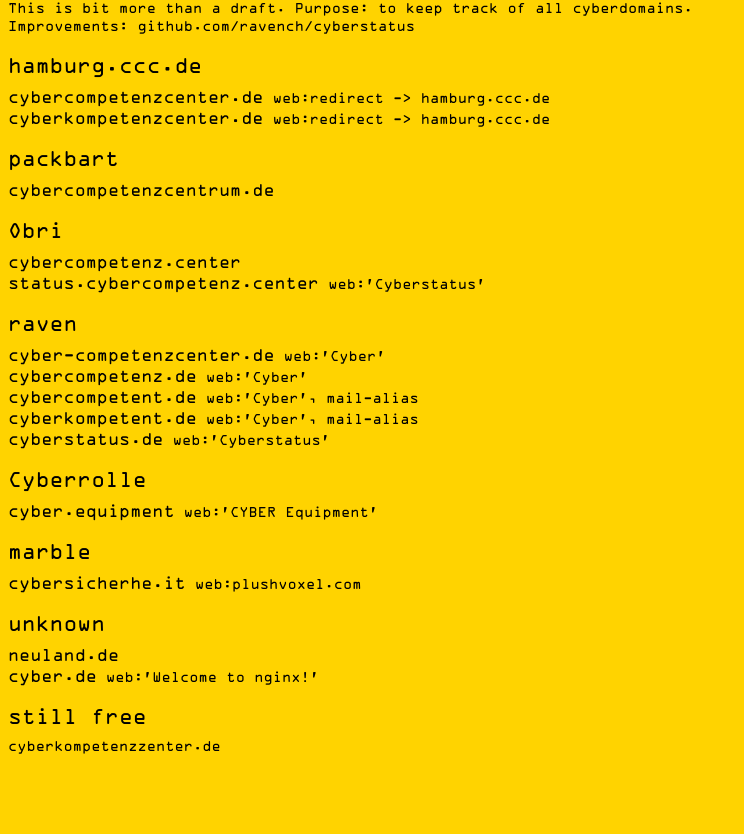
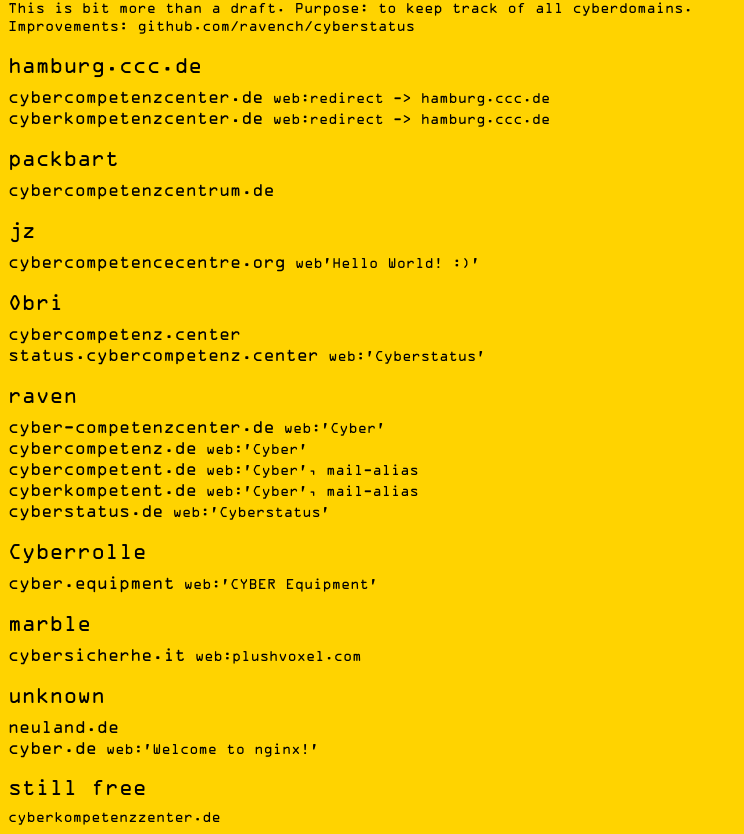
Before and after one commit to ampersize/cyberstatus, a plain HTML site: page htdocs/index.html in a window 1280 px wide. Shown: the part 61-895 px from the top of the page, without its empty margins (0-744 px from the left). Before the commit the page ends 824 px from the top, so only its background shows below. Drawn offline with Linux system fonts and the light colour scheme.

Commit message:
added  cybercompetencecentre.org

```diff
--- a/htdocs/index.html
+++ b/htdocs/index.html
@@ -28,6 +28,9 @@ Improvements: <a target="_blank" rel="external" href="https://github.com/ravench
 <h2>packbart</h2>
 <a target="_blank" rel="external" href="http://cybercompetenzcentrum.de">cybercompetenzcentrum.de</a> <br>
 
+<h2>jz</h2>
+<a target="_blank" rel="external" href="http://cybercompetencecentre.org">cybercompetencecentre.org</a> web'Hello World! :)'<br>
+
 <h2>Obri</h2>
 <a target="_blank" rel="external" href="http://cybercompetenz.center">cybercompetenz.center</a> <br>
 <a target="_blank" rel="external" href="https://status.cybercompetenz.center">status.cybercompetenz.center</a> web:'Cyberstatus'<br>
```
